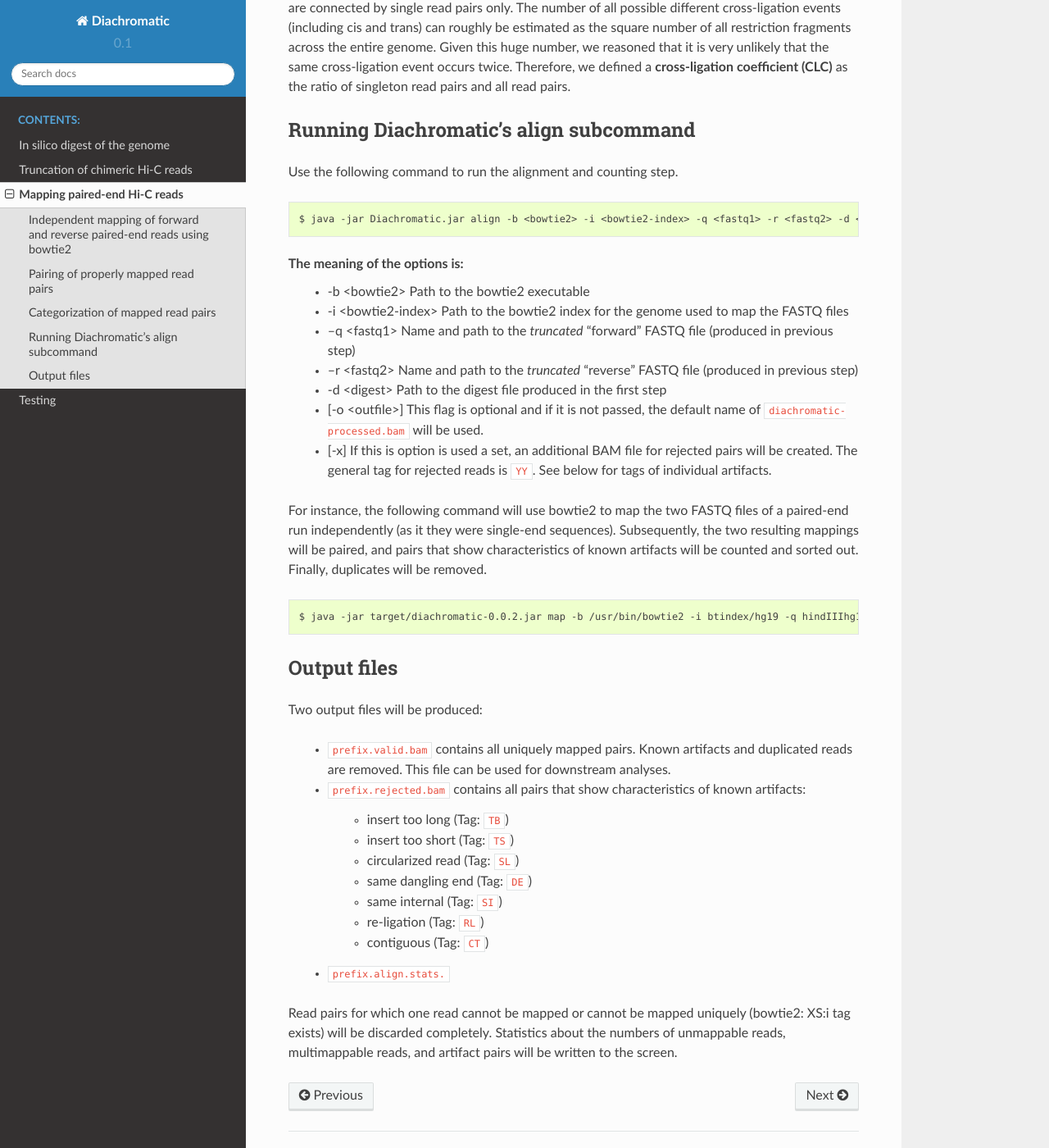
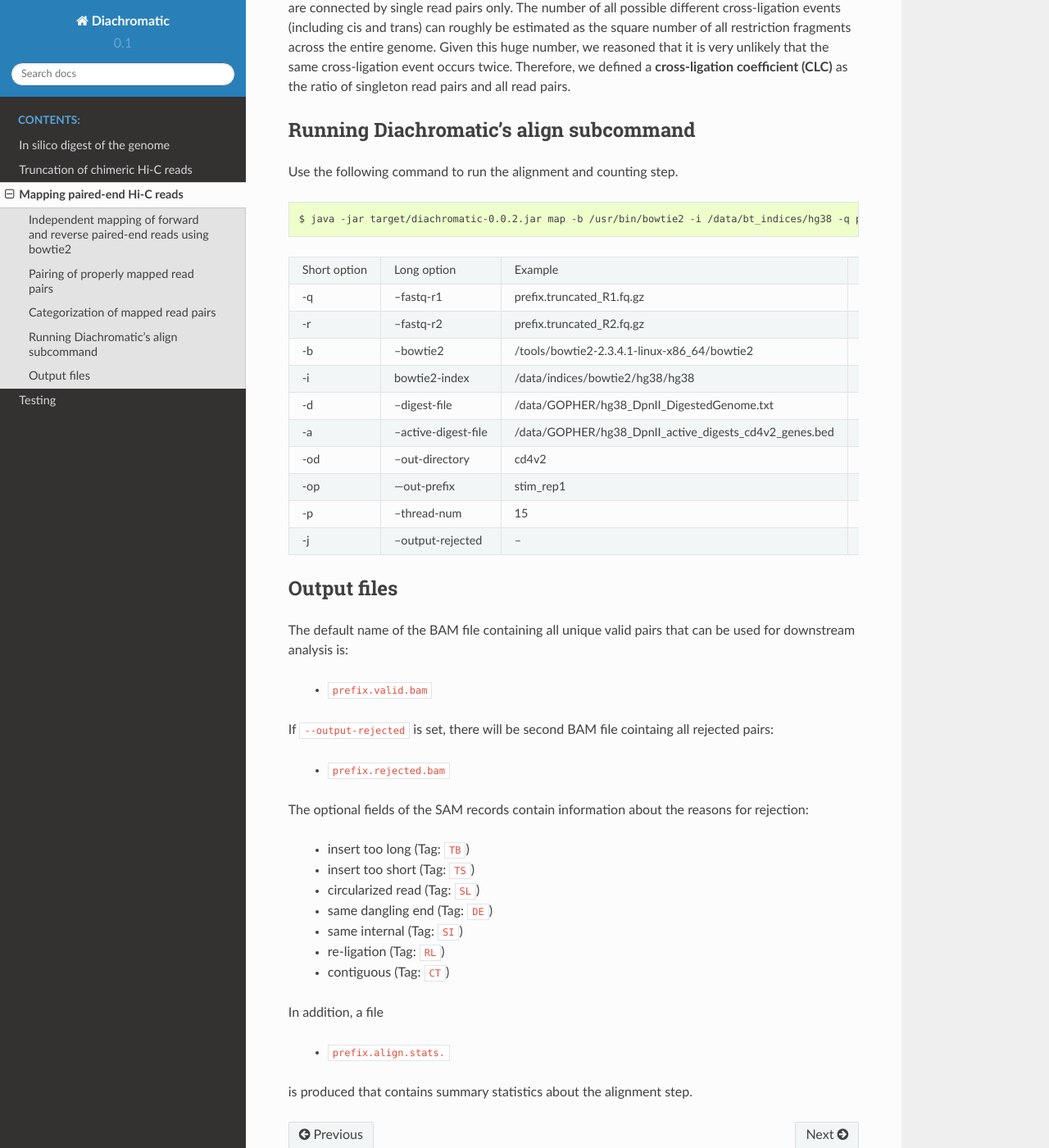
Before and after one commit to TheJacksonLaboratory/diachromatic, a Sphinx documentation site: the page built from docs/mapping.rst, in a window 1280 px wide and 1400 px high, scrolled down 3233 px. Shown: the whole window at 82% size. Built offline with Sphinx 7.4.7 and the Read the Docs theme 2.0.0, drawn with Linux system fonts in a browser that asks for light colours.

Commit message:
Adressed issue #2.

```diff
--- a/docs/mapping.rst
+++ b/docs/mapping.rst
@@ -101,39 +101,57 @@ Running Diachromatic's align subcommand
 
 Use the following command to run the alignment and counting step. ::
 
-    $ java -jar Diachromatic.jar align -b <bowtie2> -i <bowtie2-index> -q <fastq1> -r <fastq2> -d <digest> [-o <outfile>]
+    $ java -jar target/diachromatic-0.0.2.jar map -b /usr/bin/bowtie2 -i /data/bt_indices/hg38 -q prefix.truncated_R1.fq.gz -r prefix.truncated_R2.fq.gz -d hg38_DpnII_DigestedGenome.txt
 
-The meaning of the options is:
-    * -b <bowtie2> Path to the bowtie2 executable
-    * -i <bowtie2-index> Path to the bowtie2 index for the genome used to map the FASTQ files
-    * --q <fastq1> Name and path to the *truncated* "forward" FASTQ file (produced in previous step)
-    * --r <fastq2> Name and path to the *truncated* "reverse" FASTQ file (produced in previous step)
-    * -d <digest> Path to the digest file produced in the first step
-    * [-o <outfile>] This flag is optional and if it is not passed, the default name of ``diachromatic-processed.bam`` will be used.
-    * [-x] If this is option is used a set, an additional BAM file for rejected pairs will be created. The general tag for rejected reads is ``YY``. See below for tags of individual artifacts.
 
-For instance, the following command will use bowtie2 to map the two FASTQ files of a paired-end run independently (as it they were single-end sequences). Subsequently, the two resulting mappings will be paired, and pairs that show characteristics of known artifacts will be counted and sorted out. Finally, duplicates will be removed. ::
-
-    $ java -jar target/diachromatic-0.0.2.jar map -b /usr/bin/bowtie2 -i btindex/hg19 -q hindIIIhg19chc/test_dataset1.hindIIIhg19.fastq -r hindIIIhg19chc/test_dataset2.hindIIIhg19.fastq -d hg19HindIIIdigest.txtr -o hindIII
-
++--------------+----------------------+--------------------------------------------------------+----------+----------------------------------------------------------------------+---------+
+| Short option | Long option          | Example                                                | Required | Description                                                          | Default |
++--------------+----------------------+--------------------------------------------------------+----------+----------------------------------------------------------------------+---------+
+| -q           | --fastq-r1           | prefix.truncated_R1.fq.gz                              | yes      | Path to the truncated forward FASTQ file.                            |    --   |
++--------------+----------------------+--------------------------------------------------------+----------+----------------------------------------------------------------------+---------+
+| -r           | --fastq-r2           | prefix.truncated_R2.fq.gz                              | yes      | Path to the truncated reverse FASTQ file.                            |    --   |
++--------------+----------------------+--------------------------------------------------------+----------+----------------------------------------------------------------------+---------+
+| -b           | --bowtie2            | /tools/bowtie2-2.3.4.1-linux-x86_64/bowtie2            | yes      | Path to bowtie2 executable.                                          |    --   |
++--------------+----------------------+--------------------------------------------------------+----------+----------------------------------------------------------------------+---------+
+| -i           | bowtie2-index        | /data/indices/bowtie2/hg38/hg38                        | yes      | Path to bowtie2 index of the corresponding genome.                   |    --   |
++--------------+----------------------+--------------------------------------------------------+----------+----------------------------------------------------------------------+---------+
+| -d           | --digest-file        | /data/GOPHER/hg38_DpnII_DigestedGenome.txt             | yes      | Path to the digest file produced with GOPHER.                        |    --   |
++--------------+----------------------+--------------------------------------------------------+----------+----------------------------------------------------------------------+---------+
+| -a           | --active-digest-file | /data/GOPHER/hg38_DpnII_active_digests_cd4v2_genes.bed | no       | Path to a BED file containing the coordinates of active digests.     |    --   |
++--------------+----------------------+--------------------------------------------------------+----------+----------------------------------------------------------------------+---------+
+| -od          | --out-directory      | cd4v2                                                  | no       | Directory containing the output of the align subcommand.             | results |
++--------------+----------------------+--------------------------------------------------------+----------+----------------------------------------------------------------------+---------+
+| -op          | ---out-prefix        | stim_rep1                                              | no       | Prefix for all generated files in output directory.                  | prefix  |
++--------------+----------------------+--------------------------------------------------------+----------+----------------------------------------------------------------------+---------+
+| -p           | --thread-num         | 15                                                     | no       | Number of threads used by bowtie2.                                   | 1       |
++--------------+----------------------+--------------------------------------------------------+----------+----------------------------------------------------------------------+---------+
+| -j           | --output-rejected    | --                                                     | no       | If set, a BAM file containing the reject read pairs will be created. | false   |
++--------------+----------------------+--------------------------------------------------------+----------+----------------------------------------------------------------------+---------+
 
 Output files
 ~~~~~~~~~~~~
 
-Two output files will be produced:
+The default name of the BAM file containing all unique valid pairs that can be used for downstream analysis is:
 
-    * ``prefix.valid.bam`` contains all uniquely mapped pairs. Known artifacts and duplicated reads are removed. This file can be used for downstream analyses.
+    * ``prefix.valid.bam``
 
-    * ``prefix.rejected.bam`` contains all pairs that show characteristics of known artifacts:
 
-        * insert too long (Tag: ``TB``)
-        * insert too short (Tag: ``TS``)
-        * circularized read (Tag: ``SL``)
-        * same dangling end (Tag: ``DE``)
-        * same internal (Tag: ``SI``)
-        * re-ligation (Tag: ``RL``)
-        * contiguous (Tag: ``CT``)
+If ``--output-rejected`` is set, there will be second BAM file cointaing all rejected pairs:
+
+    * ``prefix.rejected.bam``
+
+The optional fields of the SAM records contain information about the reasons for rejection:
+
+    * insert too long (Tag: ``TB``)
+    * insert too short (Tag: ``TS``)
+    * circularized read (Tag: ``SL``)
+    * same dangling end (Tag: ``DE``)
+    * same internal (Tag: ``SI``)
+    * re-ligation (Tag: ``RL``)
+    * contiguous (Tag: ``CT``)
+
+In addition, a file
 
     * ``prefix.align.stats.``
 
-Read pairs for which one read cannot be mapped or cannot be mapped uniquely (bowtie2: XS:i tag exists) will be discarded completely. Statistics about the numbers of unmappable reads, multimappable reads, and artifact pairs will be written to the screen.
+is produced that contains summary statistics about the alignment step.
--- a/docs/truncate.rst
+++ b/docs/truncate.rst
@@ -48,16 +48,16 @@ The following table lists all possible arguments.
 | -op          | ---out-prefix   | stim_rep1     | no       | Prefix for all generated files in output directory.      | prefix  |
 +--------------+-----------------+---------------+----------+----------------------------------------------------------+---------+
 
-If the names of the input files are:
+Output files
+~~~~~~~~~~~~
 
-    * forward.fq.gz
-    * reverse.fq.gz
+The default names of the truncated and gzipped FASTQ files are:
 
-the names of the gzipped output files are:
+    * prefix.truncated_R1.fastq.gz
+    * prefix.truncated_R2.fastq.gz
 
-    * prefix.forward.truncated.fastq.gz
-    * prefix.reverse.truncated.fastq.gz
+In addition, a file
 
-The output files contain truncated and not truncated reads. Summary statistics are written to the screen and the file:
+    * prefix.truncation.stats.txt
 
-    * prefix.truncation.stats.txt (Not yet implemented.)
+is produced that contains summary statistics about the truncation step.
```
Also changed, not shown: 3 other files.
